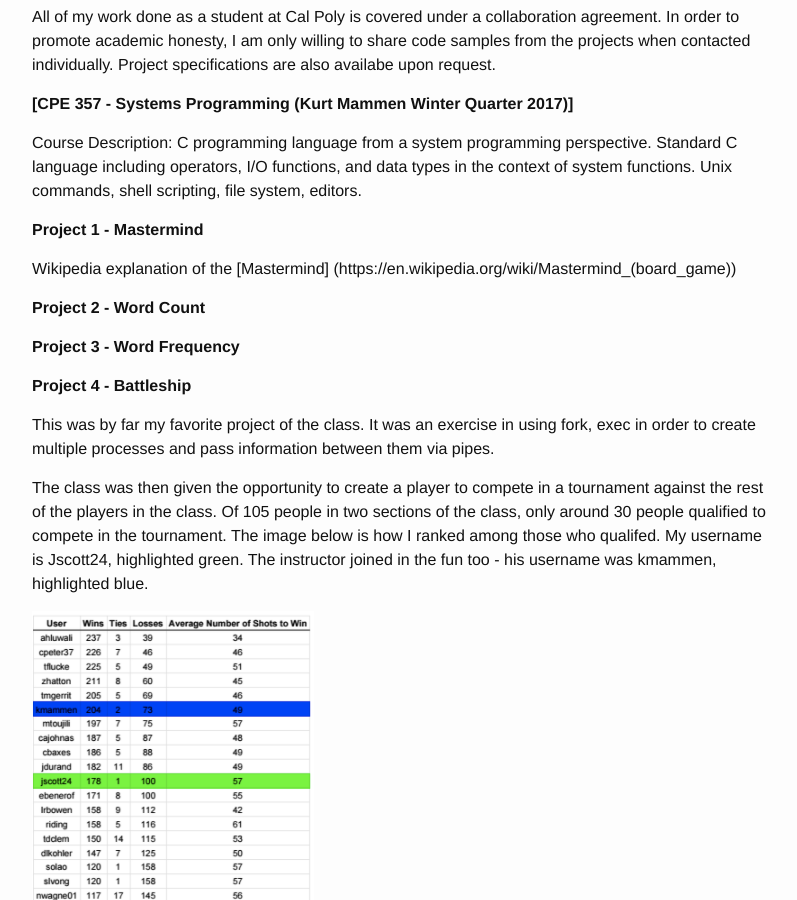
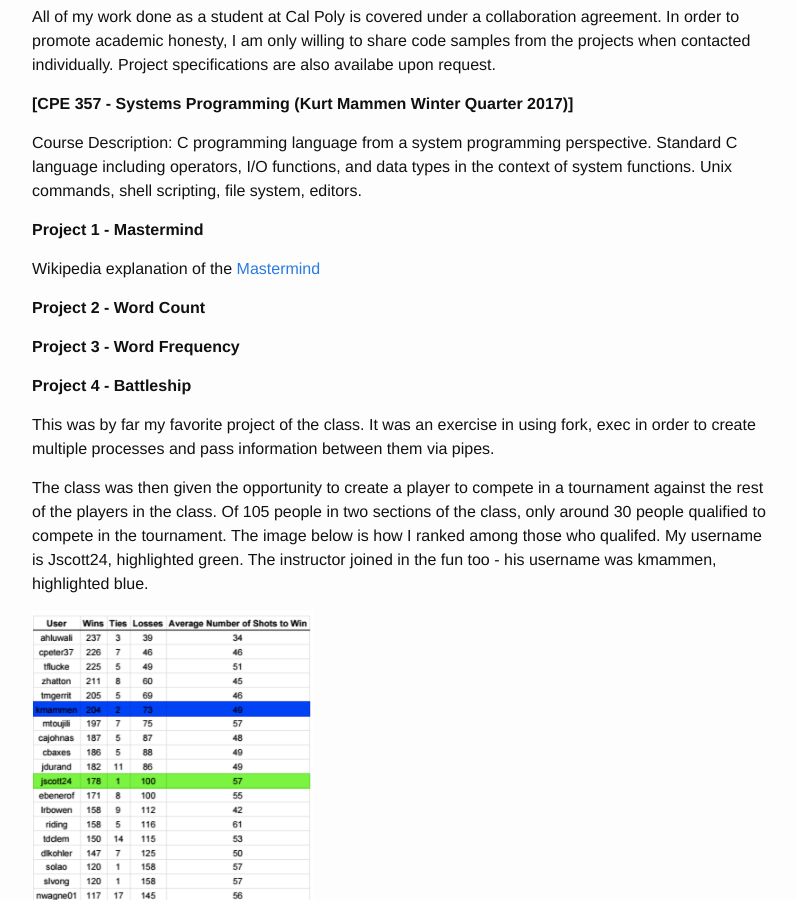
Before and after one commit to JonScott20/JonScott20.github.io, a Jekyll site: the page built from projects.md, in a window 1280 px wide and 900 px high, scrolled down 315 px. Shown: the whole window, without its empty margins (238-1035 px from the left). Built offline with Jekyll 4.4.1, drawn with Linux system fonts in a browser that asks for light colours.

Commit message:
Update projects.md

```diff
--- a/projects.md
+++ b/projects.md
@@ -22,7 +22,7 @@ Course Description: C programming language from a system programming perspective
 
 **Project 1 - Mastermind**
 
-Wikipedia explanation of the [Mastermind] (https://en.wikipedia.org/wiki/Mastermind_(board_game))
+Wikipedia explanation of the [Mastermind](https://en.wikipedia.org/wiki/Mastermind_(board_game))
 
 **Project 2 - Word Count**
 
@@ -38,6 +38,7 @@ The class was then given the opportunity to create a player to compete in a tour
 
 ![Project 4 Tournament Results](https://jonscott20.github.io/Files/Documents/Project4Tournament.png)
 
+<img src="https://jonscott20.github.io/Files/Documents/Project4Tournament.png" alt="Smiley face" align="middle">
 
 
 
```
